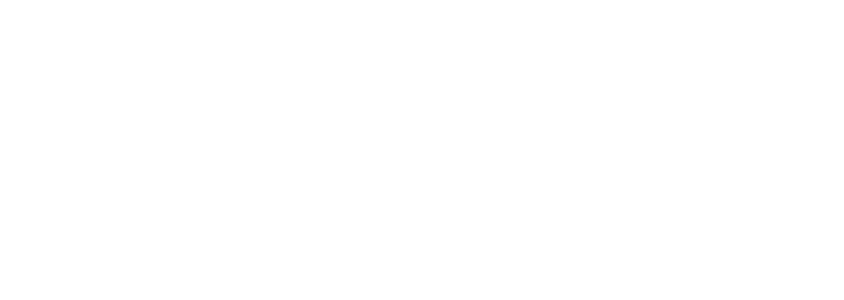
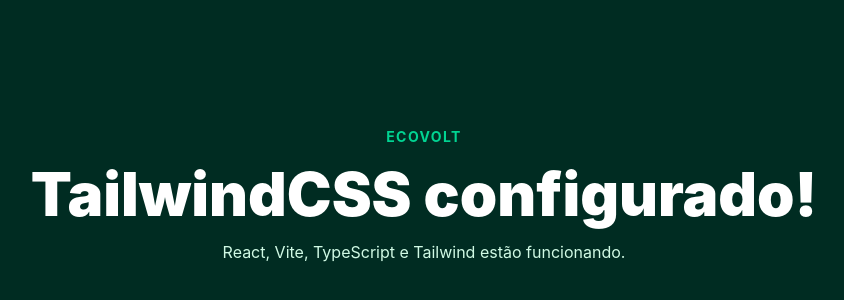
Before and after one commit to Dev-Ulrich/EcoVoltRepositoryFE, a React (Vite) app in the folder EcoVolt/: page / in a window 1280 px wide. Shown: the part 206-506 px from the top of the page, without its empty margins (216-1060 px from the left). Built offline with nearby package versions, Linux system fonts and the light colour scheme.

Commit message:
chore: configurar TailwindCSS com Vite

```diff
--- a/EcoVolt/src/App.tsx
+++ b/EcoVolt/src/App.tsx
@@ -1,9 +1,22 @@
+function App() {
+  return (
+    <main className="min-h-screen bg-emerald-950 text-white">
+      <div className="mx-auto flex min-h-screen max-w-6xl items-center justify-center px-6">
+        <div className="text-center">
+          <span className="text-sm font-bold uppercase tracking-widest text-emerald-400">
+            EcoVolt
+          </span>
 
-function App() {
+          <h1 className="mt-4 text-4xl font-black md:text-6xl">
+            TailwindCSS configurado!
+          </h1>
 
-  return (
-    <>
-    </>
+          <p className="mt-4 text-emerald-100">
+            React, Vite, TypeScript e Tailwind estão funcionando.
+          </p>
+        </div>
+      </div>
+    </main>
   )
 }
 
--- a/EcoVolt/src/main.tsx
+++ b/EcoVolt/src/main.tsx
@@ -1,6 +1,7 @@
 import { StrictMode } from 'react'
 import { createRoot } from 'react-dom/client'
-import App from './App.tsx'
+import './styles/global.css'
+import App from './App'
 
 createRoot(document.getElementById('root')!).render(
   <StrictMode>
--- /dev/null
+++ b/EcoVolt/src/styles/global.css
@@ -0,0 +1 @@
+@import "tailwindcss";
--- a/EcoVolt/vite.config.ts
+++ b/EcoVolt/vite.config.ts
@@ -1,7 +1,7 @@
+import { defineConfig } from 'vite'
 import react from '@vitejs/plugin-react'
-import { defineConfig } from 'vite'
+import tailwindcss from '@tailwindcss/vite'
 
-// https://vite.dev/config/
 export default defineConfig({
-  plugins: [react()],
+  plugins: [react(), tailwindcss()],
 })
```
